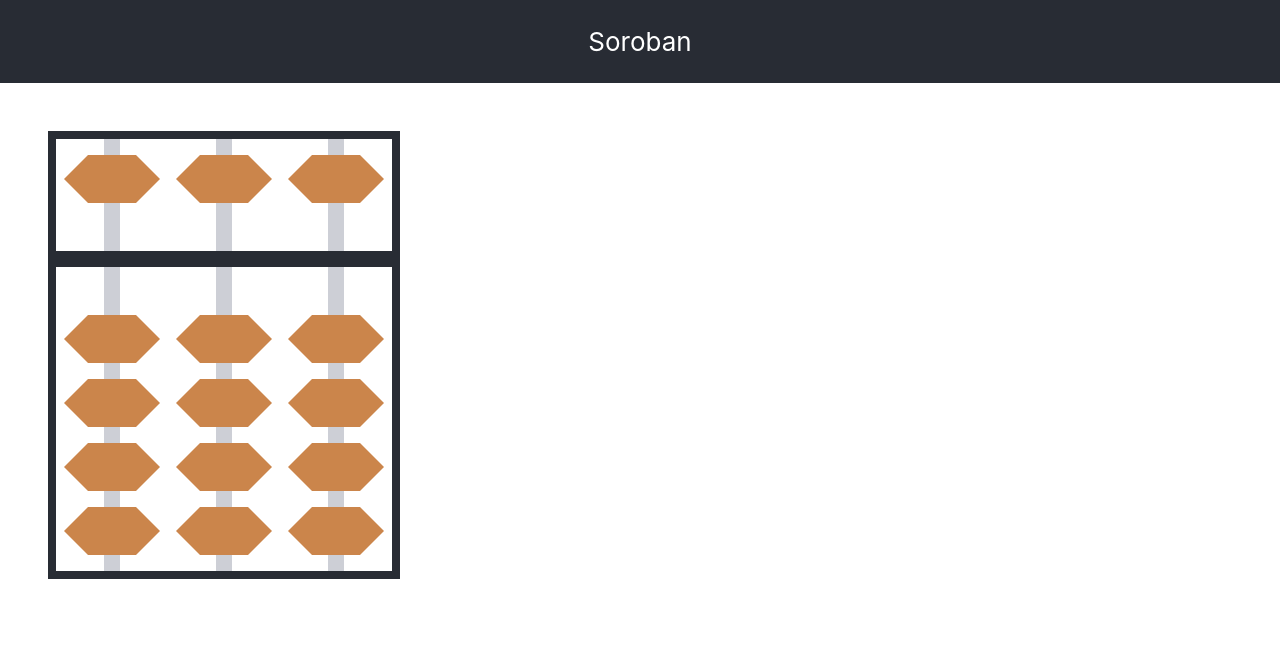
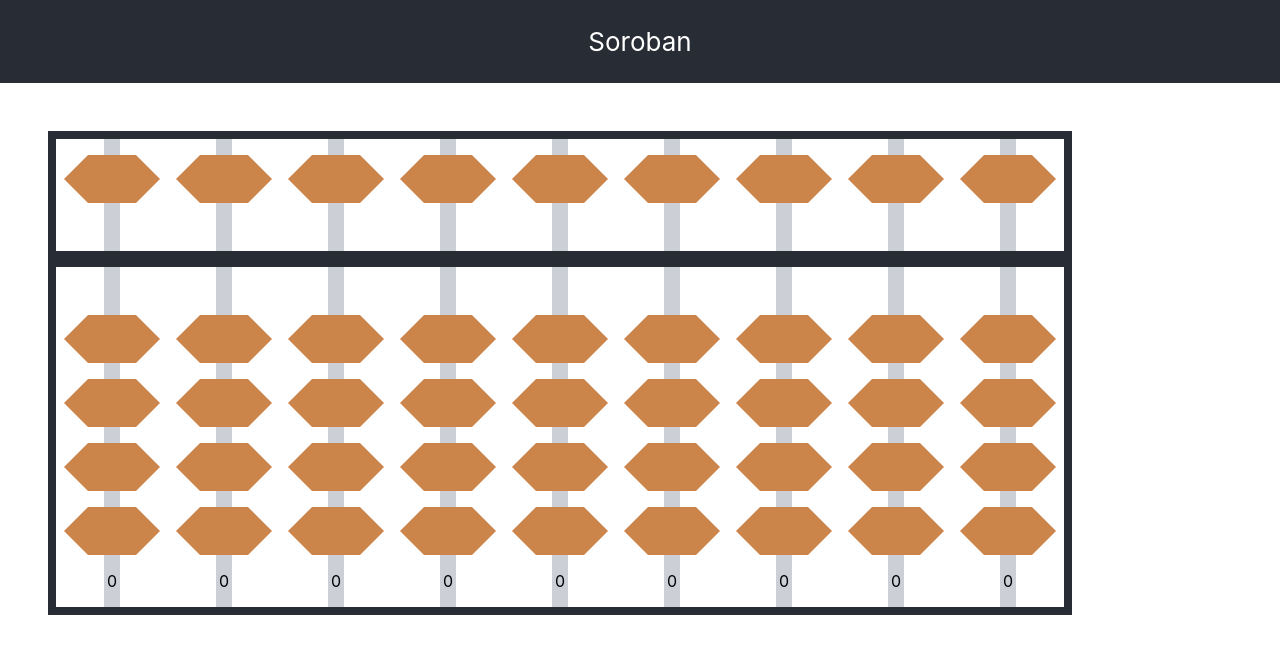
Before and after one commit to rhaiz/Soroban, a React (Create React App) app: page / in a window 1280 px wide. Shown: the top 654 px of the page. Built offline with nearby package versions, Linux system fonts and the light colour scheme.

Commit message:
Fix number of Keta

```diff
--- a/src/App.js
+++ b/src/App.js
@@ -2,6 +2,7 @@ import './App.css';
 import Keta from './components/Keta/Keta';
 
 function App() {
+  const elements = Array.from({ length: 9 });
   return (
     <div className="App">
       <header className="App-header">
@@ -11,9 +12,9 @@ function App() {
       </header>
       <body>
       <div className='waku'>
-        <Keta/>
-        <Keta/>
-        <Keta/>
+      {elements.map((_, index) => (
+        <Keta key={index} />
+        ))}
       </div>
       </body>
     </div>
--- a/src/components/Keta/Keta.js
+++ b/src/components/Keta/Keta.js
@@ -1,16 +1,13 @@
-import React, { useState } from 'react';
+import React, { useState, useEffect } from 'react';
     import './Keta.css';
     function Keta() {
         const [godamaMarginTop, setGodamaMarginTop] = useState("1rem");
         const [godamaMarginBottom, setGodamaMarginBottom] = useState("1rem");
         const [ichidamaMargins, setIchidamaMargins] = useState(Array.from({ length: 4 }, () => ({ marginTop: "1rem", marginBottom: "1rem" })));
+        const [numberTama, setNumberTama] = useState(0);
 
         const moveTama = (index) => {
-            // Se a margem atual for 1, define para o valor inicial (3 e 2, respectivamente)
-            // Caso contrário, redefine para 1
-            console.log(index)
             if(index == null){
-                console.log(index)
                 if (godamaMarginTop === "1rem" && godamaMarginBottom === "1rem") {
                     setGodamaMarginTop("3.5rem");
                     setGodamaMarginBottom("-2.5rem");
@@ -22,19 +19,44 @@ import React, { useState } from 'react';
             else {
                 setIchidamaMargins(prevState => {
                     return prevState.map((item, idx) => {
-                        if (idx <= index) {
-                            if (item.marginTop === "1rem" && item.marginBottom === "1rem") {
+                        if (item.marginTop === "1rem" && item.marginBottom === "1rem") {
+                            if (idx <= index) {
                                 return { marginTop: "-2.5rem", marginBottom: "3.5rem" };
                             } else {
                                 return { marginTop: "1rem", marginBottom: "1rem" };
                             }
                         } else {
-                            return item;
+                            if (idx >= index) {
+                                return { marginTop: "1rem", marginBottom: "1rem" };
+                            } else {
+                                return { marginTop: "-2.5rem", marginBottom: "3.5rem" };
+                            }
                         }
                     });
                 });
             }
         };
+
+        useEffect(() => {
+            const countTamas = () => {
+              const tamaCount = ichidamaMargins.filter(
+                (item) => item.marginTop === "-2.5rem" && item.marginBottom === "3.5rem"
+              ).length;
+
+              setNumberTama(tamaCount);
+            };
+
+            countTamas();
+
+            // ... (change listener implementation remains the same)
+          }, [godamaMarginTop, godamaMarginBottom, ichidamaMargins]);
+
+          useEffect(() => {
+            if (godamaMarginTop === "3.5rem" && godamaMarginBottom === "-2.5rem") {
+              setNumberTama((prevNumberTama) => prevNumberTama + 5);
+            }
+          }, [godamaMarginTop, godamaMarginBottom]);
+
       return (
         <div className="Keta">
 
@@ -44,9 +66,10 @@ import React, { useState } from 'react';
           <hr className="hari"></hr>
           {ichidamaMargins.map((item, index) => (
                 <div className="Tama" id="Tama" key={index} onClick={() => moveTama(index)} style={{ marginTop: item.marginTop, marginBottom: item.marginBottom }}>
-                    {/* Conteúdo do seu componente Tama */}
                 </div>
             ))}
+
+        <p>{numberTama}</p>
         </div>
       );
     }
```
